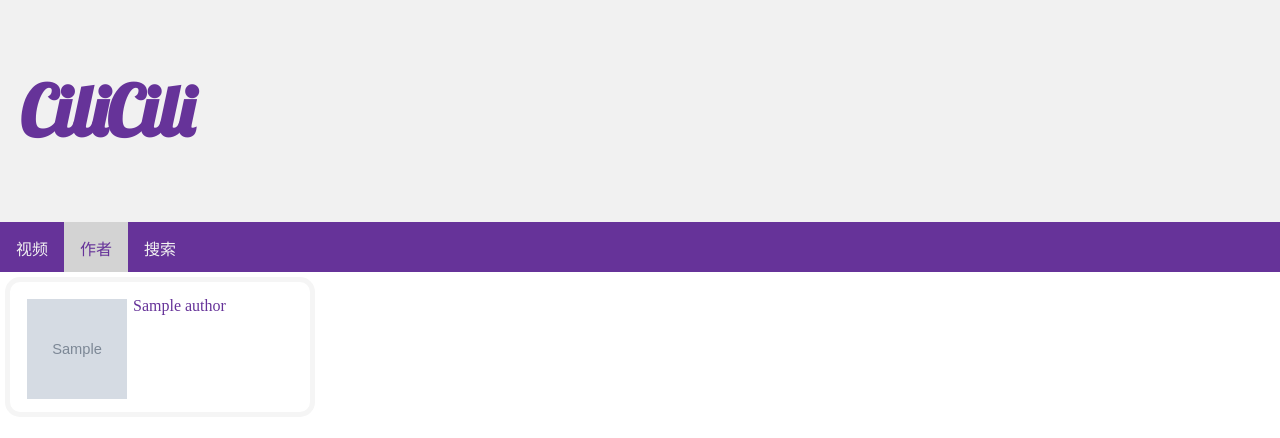
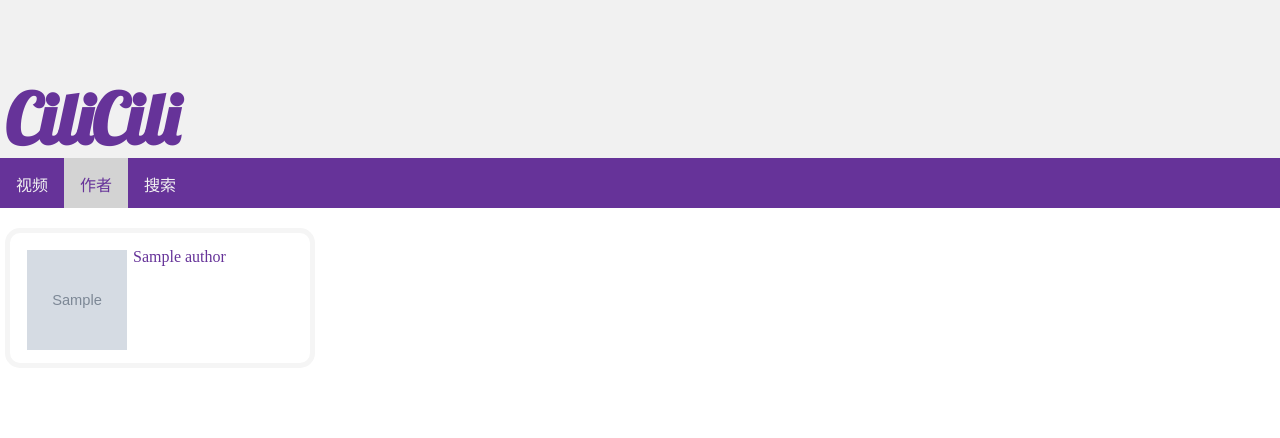
Before and after one commit to fu1er/Django-website, a Django app: page /videopage/authors/ in a window 1280 px wide. Shown: the top 438 px of the page. Run offline with Django 3.2, Linux system fonts and the light colour scheme; tables that the repository leaves empty hold one stand-in row (values such as "Sample post"); grey boxes marked "Sample" are stand-in pictures; some web fonts are replaced.

Commit message:
adjust title style

```diff
--- a/videopage/static/style/basicstyle.css
+++ b/videopage/static/style/basicstyle.css
@@ -14,6 +14,10 @@ body {
   font-family: 'Lobster', cursive;
   font-size: 70px;
   color: rebeccapurple;
+  margin: initial;
+  margin-top: 55px;
+  margin-bottom: -25px;
+  margin-left: -15px;
 }
 
 /* 设置顶部导航栏的样式 */
@@ -34,8 +38,8 @@ body {
 }
 
 .list-box {
-  width: 99vw;
-  margin: auto;
+  /* width: 99vw; */
+  margin-top: 15px;
 }
 
 a.select {
--- a/videopage/templates/videopage/authorresult.html
+++ b/videopage/templates/videopage/authorresult.html
@@ -34,7 +34,7 @@
     <p>用时{{time_used}}s</p>
     {% load static %} {% if page_obj %}
     <main>
-      <div>
+      <div class="list-box">
         {% for author in page_obj %}
         <span class="author-card">
           <a
--- a/videopage/templates/videopage/authorspage.html
+++ b/videopage/templates/videopage/authorspage.html
@@ -34,7 +34,7 @@
 
     {% load static %} {% if page_obj %}
     <main>
-      <div>
+      <div class="list-box">
         {% for author in page_obj %}
         <span class="author-card">
           <a
--- a/videopage/templates/videopage/videoresult.html
+++ b/videopage/templates/videopage/videoresult.html
@@ -33,7 +33,7 @@
     <h1>共{{paginator.count}}个结果</h1>
     <p>用时{{time_used}}s</p>
     {% load static %} {% if page_obj %}
-    <div>
+    <div class="list-box">
       {% for video in page_obj %}
       <span class="video-card">
         <a
```
